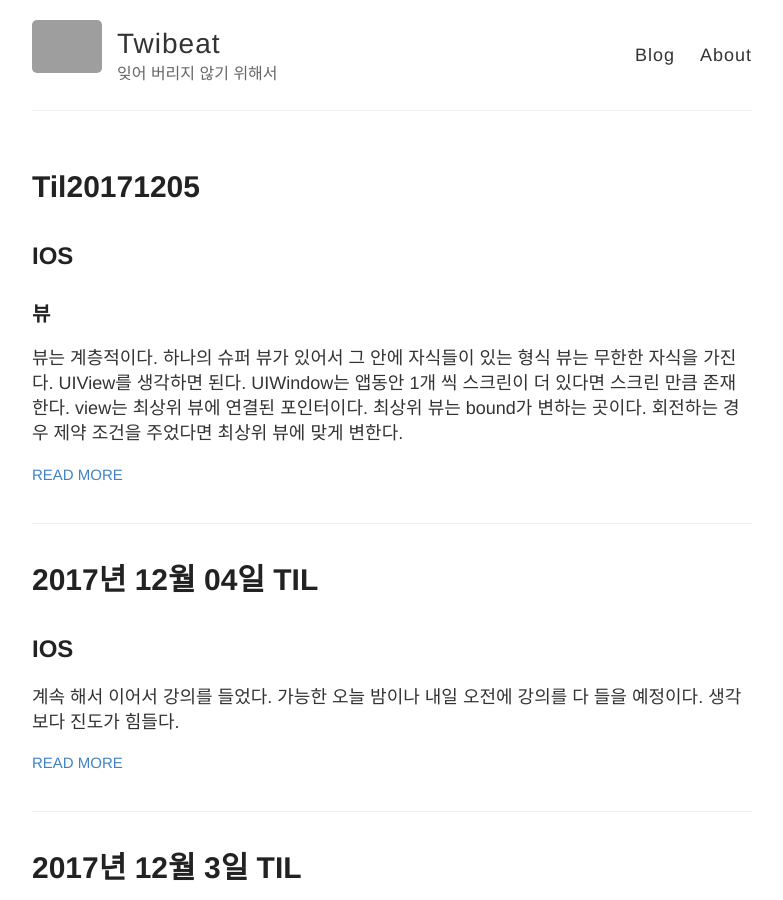
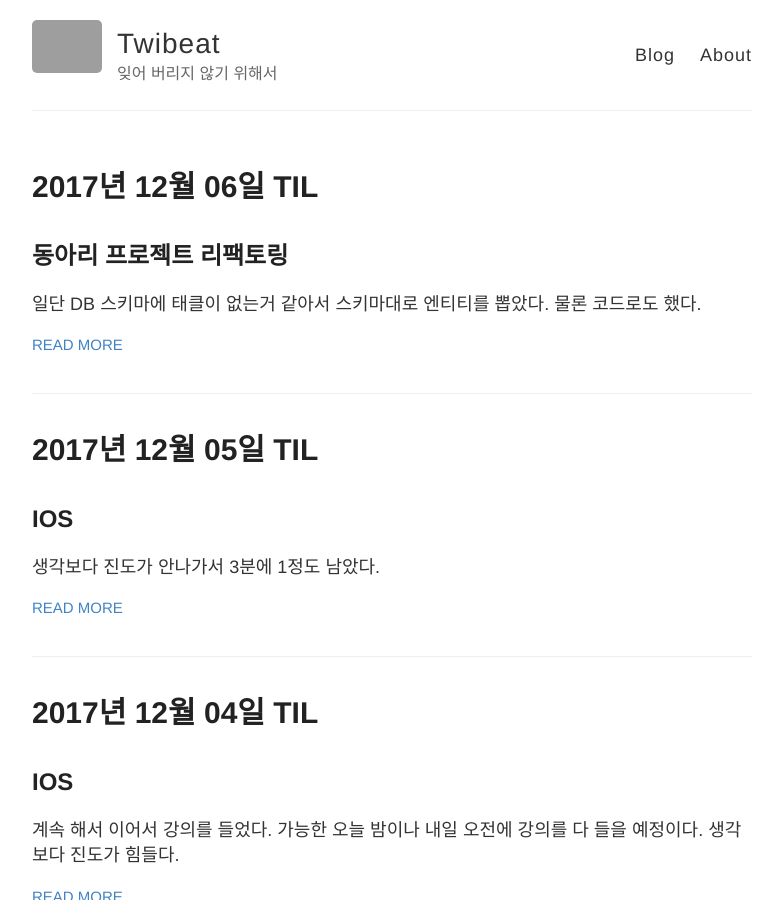
Before and after one commit to changmin-dev/changmin-dev.github.io, a Jekyll site: the page built from index.html, in a window 1280 px wide and 900 px high. Shown: the whole window, without its empty margins (248-1031 px from the left). Built offline with Jekyll 4.4.1, drawn with Linux system fonts in a browser that asks for light colours; grey boxes are pictures that could not be loaded.

Commit message:
2017년 12월 6일 TIL

````diff
--- a/_posts/2017-12-05-TIL20171205.md
+++ b/_posts/2017-12-05-TIL20171205.md
@@ -1,4 +1,11 @@
+---
+layout: post
+title: 2017년 12월 05일 TIL
+---
+
 ## IOS
+생각보다 진도가 안나가서 3분에 1정도 남았다.
+
 ### 뷰
 뷰는 계층적이다. 하나의 슈퍼 뷰가 있어서 그 안에 자식들이 있는 형식 뷰는 무한한 자식을 가진다.
 UIView를 생각하면 된다.
@@ -291,3 +298,5 @@ class SomeClass : Superclass, SomeProtocol1, SomeProtocol2{
     required init()//요청된 생성자 구현 필요
 }
 ```
+
+### 델리게이트
--- /dev/null
+++ b/_posts/2017-12-06-TIL20171206.md
@@ -0,0 +1,10 @@
+---
+layout: post
+title: 2017년 12월 06일 TIL
+---
+
+## 동아리 프로젝트 리팩토링
+일단 DB 스키마에 태클이 없는거 같아서 스키마대로 엔티티를 뽑았다. 물론 코드로도 했다.
+
+## Flask
+빨리 프로토개발할때는 플라스크를 계속 쓰려고 한다. 근데 점점 까먹는거 같아서 기본적인것만 했다. Azure Web App으로 배포하기를 해봤다.
````
